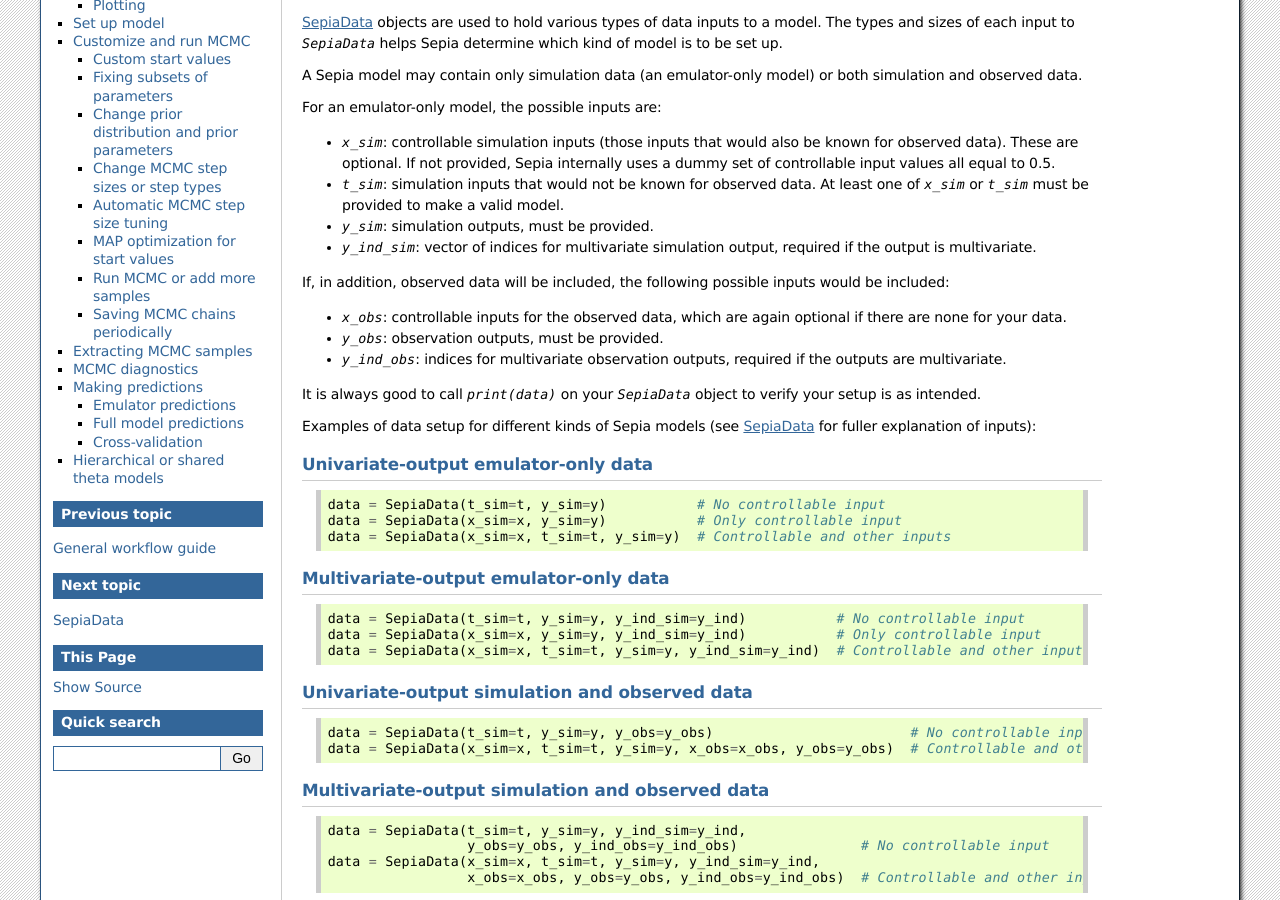
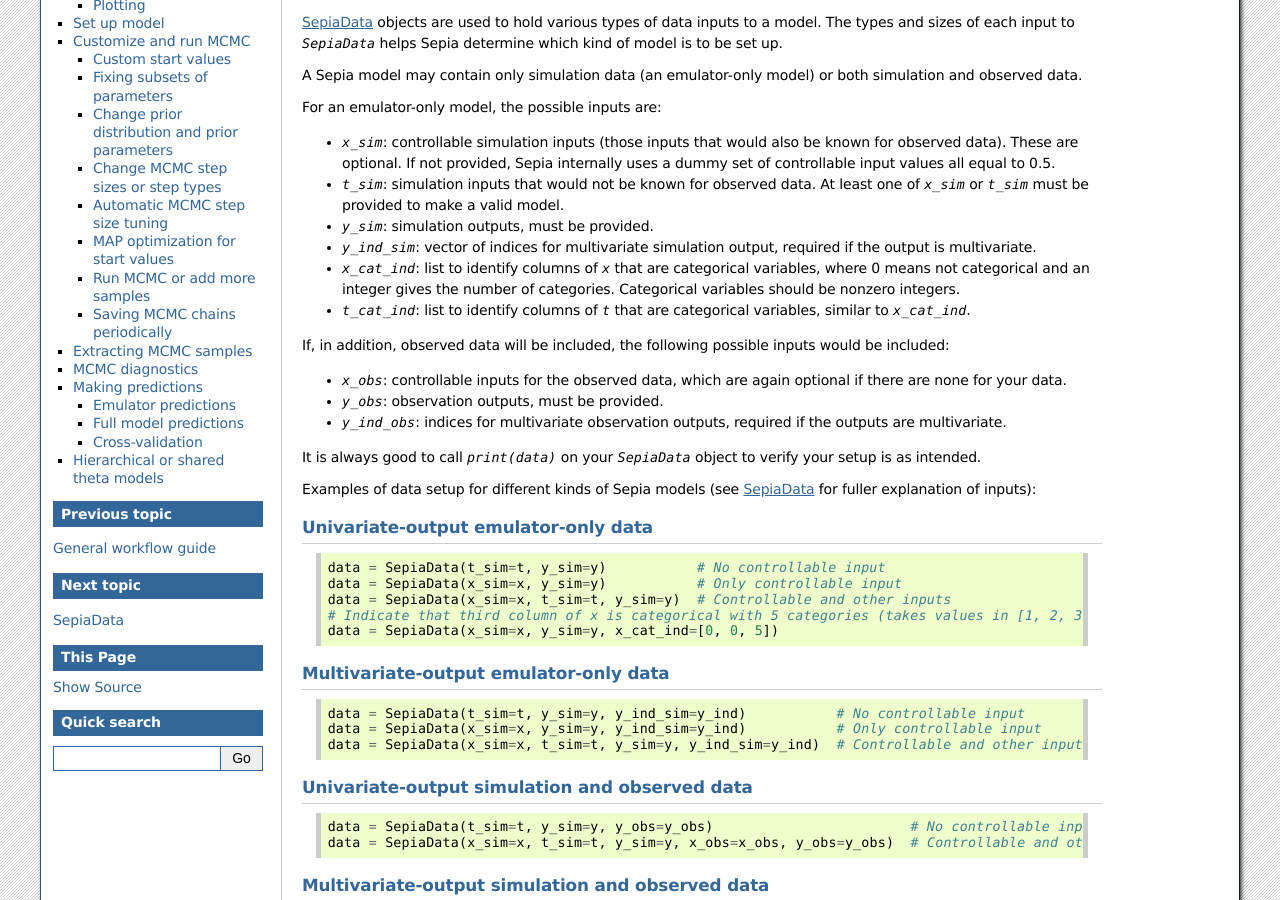
Before and after one commit to lanl/SEPIA, a Sphinx documentation site: the page built from docs/snippets.rst, in a window 1280 px wide and 900 px high, scrolled down 434 px. Built offline with Sphinx 7.4.7, drawn with Linux system fonts in a browser that asks for light colours.

Commit message:
add a bit about cat_ind to doc

```diff
--- a/docs/quickstart.rst
+++ b/docs/quickstart.rst
@@ -29,13 +29,15 @@ y_ind_sim             Indices for multivariate sim outupts.             (ell_sim
 x_obs                 Controllable observed data inputs.                (m, p)
 y_obs                 Observation outputs.                              (m, ell_obs)
 y_ind_obs             Indices for multivariate observation outputs.     (ell_obs, )
+x_cat_ind             List to indicate categorical x inputs.            length p
+t_cat_ind             List to indicate categorical t inputs.            length q
 ====================  ================================================  =================
 
 In the table, `n` is the number of simulation runs, `m` is the number of observed data instances, and `ell` are the
 multivariate output dimensions (if applicable). Note that for observed data, we also accept ragged observations,
 where `y_obs` and `y_ind_obs` are given as lists (length `m`) of arrays.
 
-See :ref:`helpful-code-snippets` for examples of different types of data setup.
+See :ref:`helpful-code-snippets` for examples of different types of data setup, including an example using `x_cat_ind`.
 
 Transformations
 ^^^^^^^^^^^^^^^
--- a/docs/snippets.rst
+++ b/docs/snippets.rst
@@ -37,6 +37,9 @@ For an emulator-only model, the possible inputs are:
   At least one of `x_sim` or `t_sim` must be provided to make a valid model.
 * `y_sim`: simulation outputs, must be provided.
 * `y_ind_sim`: vector of indices for multivariate simulation output, required if the output is multivariate.
+* `x_cat_ind`: list to identify columns of `x` that are categorical variables, where 0 means not categorical and an integer gives the number of categories. Categorical variables should be nonzero integers.
+* `t_cat_ind`: list to identify columns of `t` that are categorical variables, similar to `x_cat_ind`.
+
 
 If, in addition, observed data will be included, the following possible inputs would be included:
 
@@ -55,6 +58,8 @@ Univariate-output emulator-only data
     data = SepiaData(t_sim=t, y_sim=y)           # No controllable input
     data = SepiaData(x_sim=x, y_sim=y)           # Only controllable input
     data = SepiaData(x_sim=x, t_sim=t, y_sim=y)  # Controllable and other inputs
+    # Indicate that third column of x is categorical with 5 categories (takes values in [1, 2, 3, 4, 5])
+    data = SepiaData(x_sim=x, y_sim=y, x_cat_ind=[0, 0, 5])
 
 Multivariate-output emulator-only data
 ^^^^^^^^^^^^^^^^^^^^^^^^^^^^^^^^^^^^^^
```
